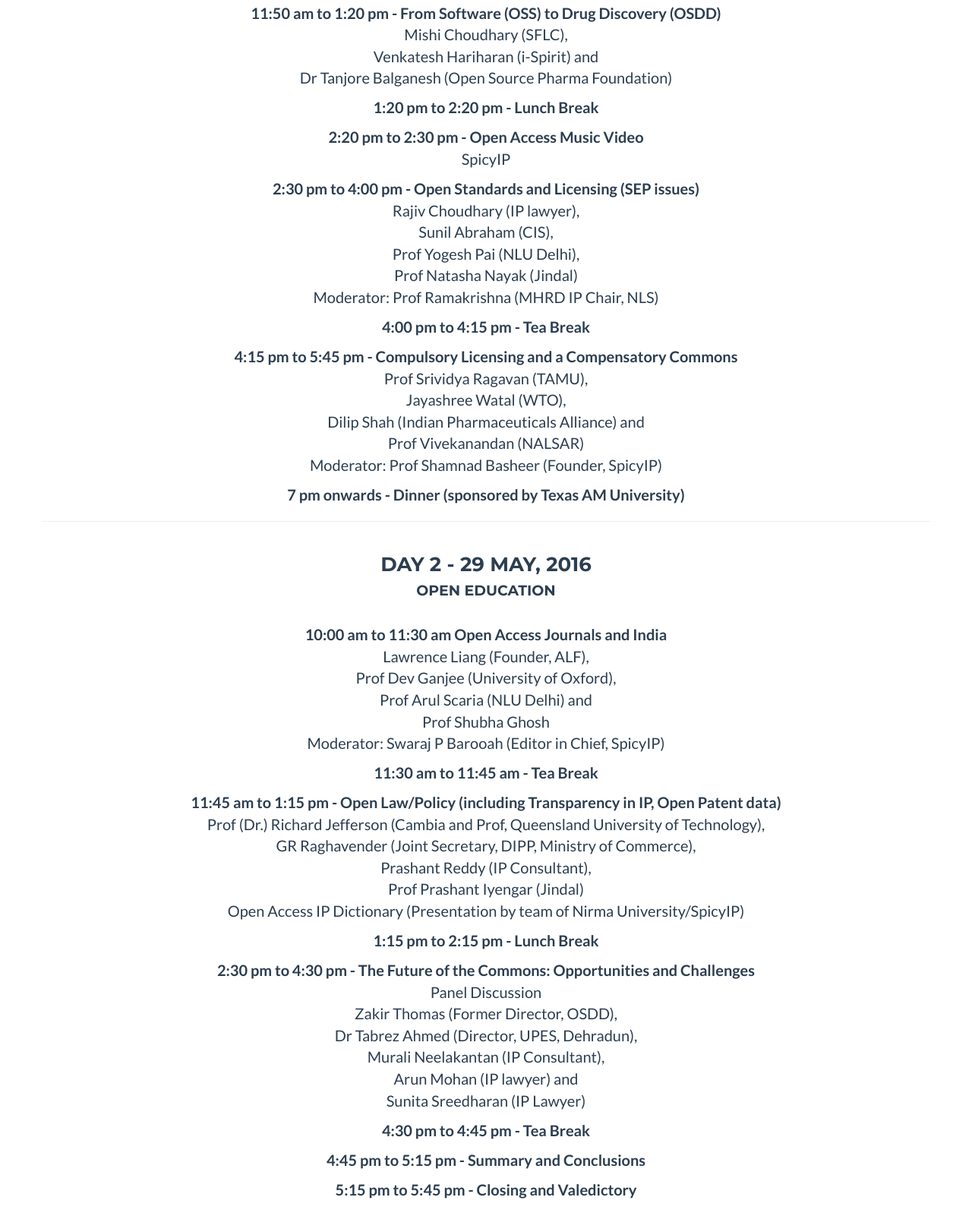
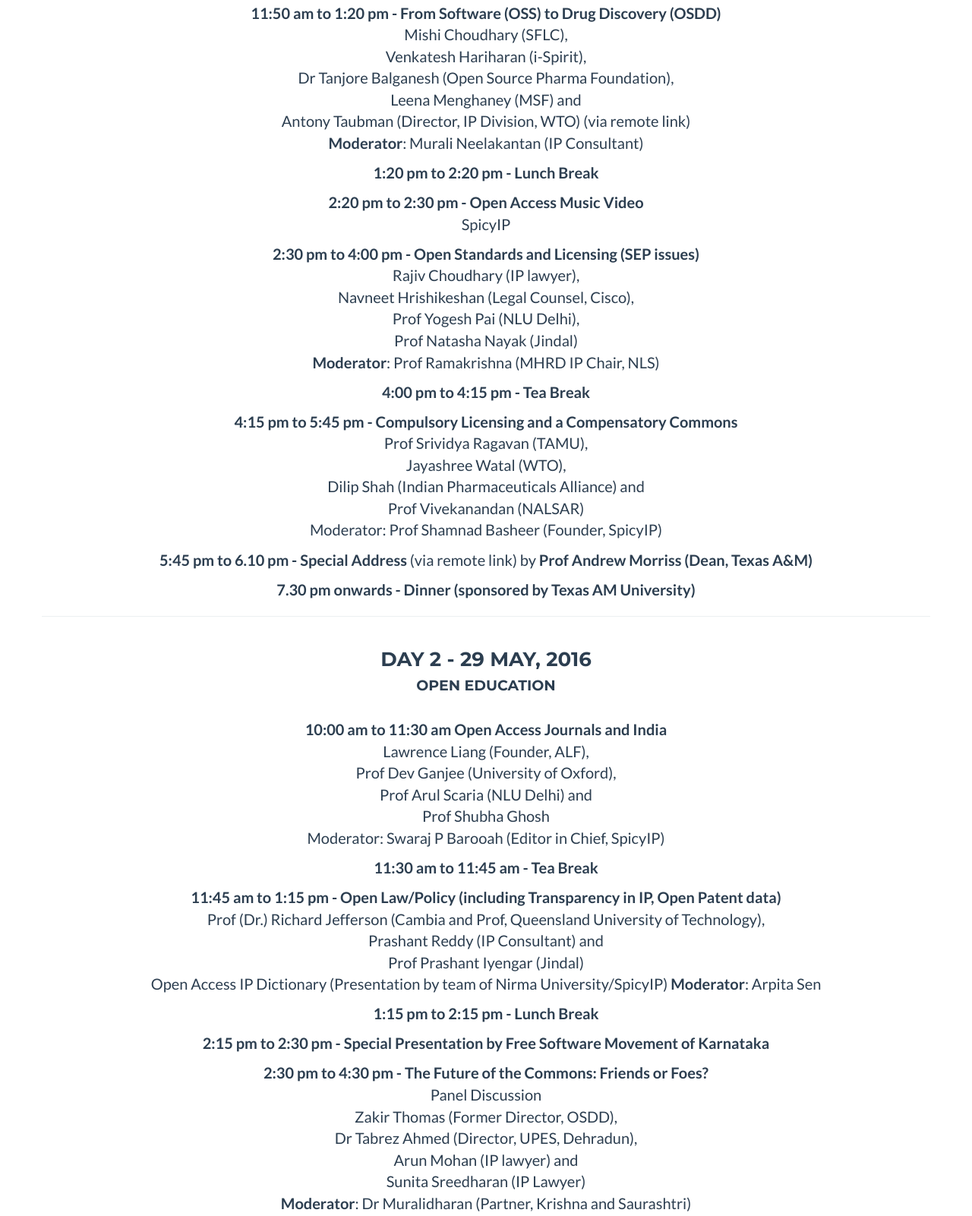
Before and after one commit to fsmk/consilience16, a plain HTML site: page index.html in a window 1280 px wide. Shown: the part 3713-5314 px from the top of the page at 76% size. Drawn offline with nearby package versions, Linux system fonts and the light colour scheme; some packages are replaced by stand-ins of ours.

Commit message:
Changed content in schedule as requested via email

```diff
--- a/index.html
+++ b/index.html
@@ -294,8 +294,8 @@
 
               <p><b>9:40 am to 10:20 am -
                 Keynote Address</b><br>
-                <b>Topic:</b> “Open Innovation Cartography: Building an Inclusive and Intelligent IP”<br>
                 Prof Richard Jefferson (Founder, Cambia and Professor, Queensland University of Technology [QUT])<br>
+                <strong>"Open Innovation Cartography: Building an Inclusive and Transparent IP Ecosystem"</strong>
               </p>
 
 
@@ -305,7 +305,7 @@
 
               <p><b>11:30 am to 11:50 am -
                 Special Address<br></b>
-                Justice Ravindra Bhat
+                To be Announced.
               </p>
 
               <hr>
@@ -315,8 +315,11 @@
               <p><b>11:50 am to 1:20 pm -
                 From Software (OSS) to Drug Discovery (OSDD)<br></b>
                 Mishi Choudhary (SFLC),<br>
-                Venkatesh Hariharan (i-Spirit) and<br>
-                Dr Tanjore Balganesh (Open Source Pharma Foundation)
+                Venkatesh Hariharan (i-Spirit),<br>
+                Dr Tanjore Balganesh (Open Source Pharma Foundation),<br>
+                Leena Menghaney (MSF) and<br>
+                Antony Taubman (Director, IP Division, WTO) (via remote link)<br>
+                <strong>Moderator</strong>: Murali Neelakantan (IP Consultant)
               </p>
 
               <p><b>1:20 pm to 2:20 pm -
@@ -331,10 +334,10 @@
               <p><b>2:30 pm to 4:00 pm -
                 Open Standards and Licensing (SEP issues)<br></b>
                 Rajiv Choudhary (IP lawyer),<br>
-                Sunil Abraham (CIS),<br>
+                Navneet Hrishikeshan (Legal Counsel, Cisco),<br>
                 Prof Yogesh Pai (NLU Delhi),<br>
                 Prof Natasha Nayak (Jindal)<br>
-                Moderator: Prof Ramakrishna (MHRD IP Chair, NLS)
+                <strong>Moderator</strong>: Prof Ramakrishna (MHRD IP Chair, NLS)
               </p>
 
               <p><b>4:00 pm to 4:15 pm -
@@ -350,7 +353,8 @@
                 Moderator: Prof Shamnad Basheer (Founder, SpicyIP)
               </p>
 
-              <p><b>7 pm onwards -
+              <p><b>5:45 pm to 6.10 pm - Special Address </b>(via remote link) by <b>Prof Andrew Morriss (Dean, Texas A&M)</b></p>
+              <p><b>7.30 pm onwards -
                 Dinner (sponsored by Texas AM University)<br></b>
               </p>
               <hr>
@@ -381,24 +385,25 @@
                 <p><b>11:45 am to 1:15 pm -
                   Open Law/Policy (including Transparency in IP, Open Patent data)<br></b>
                   Prof (Dr.) Richard Jefferson (Cambia and Prof, Queensland University of Technology),<br>
-                  GR Raghavender (Joint Secretary, DIPP, Ministry of Commerce),<br>
-                  Prashant Reddy (IP Consultant),<br>
+                  Prashant Reddy (IP Consultant) and<br>
                   Prof Prashant Iyengar (Jindal)<br>
                   Open Access IP Dictionary (Presentation by team of Nirma University/SpicyIP)
+                  <strong>Moderator</strong>: Arpita Sen
                 </p>
 
                 <p><b>1:15 pm to 2:15 pm -
                   Lunch Break<br></b>
                 </p>
 
+                <p><b>2:15 pm to 2:30 pm - Special Presentation by Free Software Movement of Karnataka</b></p>
                 <p><b>2:30 pm to 4:30 pm -
-                  The Future of the Commons: Opportunities and Challenges<br></b>
+                  The Future of the Commons: Friends or Foes?<br></b>
                   Panel Discussion <br>
                   Zakir Thomas (Former Director, OSDD),<br>
                   Dr Tabrez Ahmed (Director, UPES, Dehradun),<br>
-                  Murali Neelakantan (IP Consultant),<br>
                   Arun Mohan (IP lawyer) and<br>
-                  Sunita Sreedharan (IP Lawyer)
+                  Sunita Sreedharan (IP Lawyer)<br>
+                  <strong>Moderator</strong>: Dr Muralidharan (Partner, Krishna and Saurashtri)
                 </p>
 
                 <p><b>4:30 pm to 4:45 pm -
```
